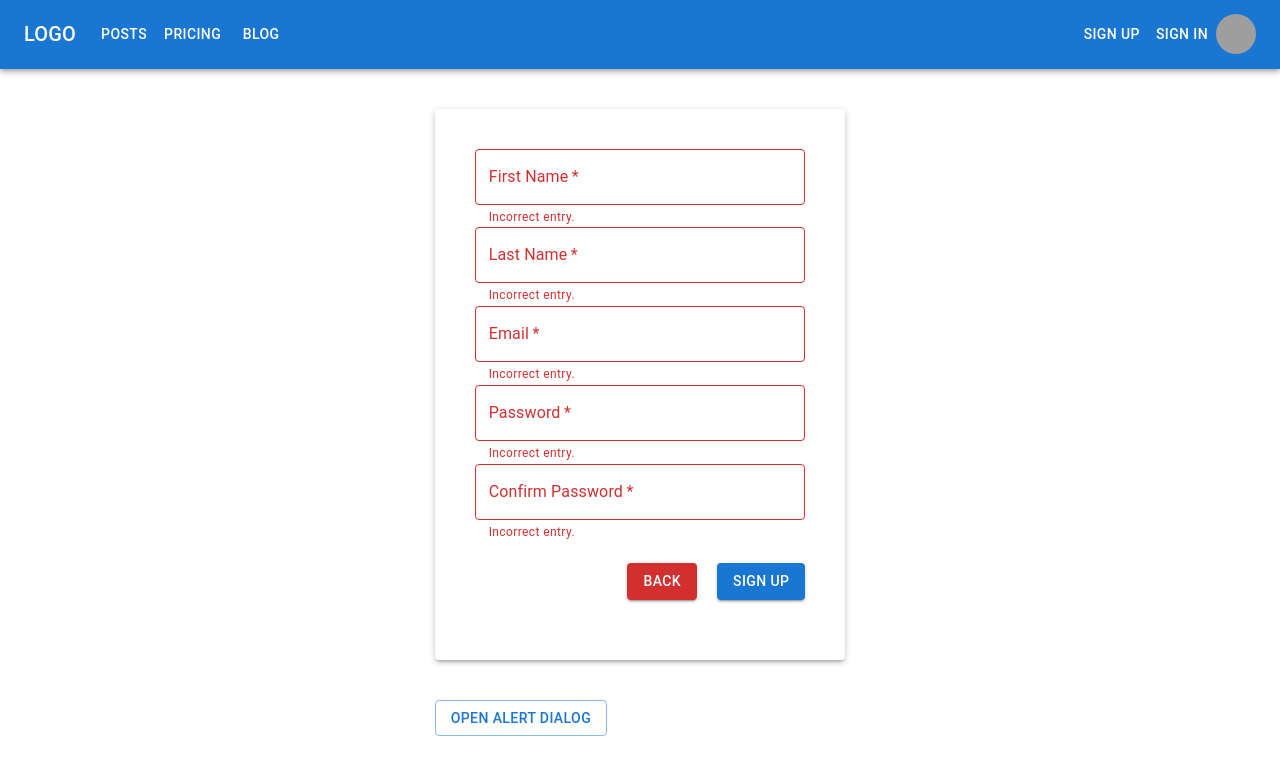
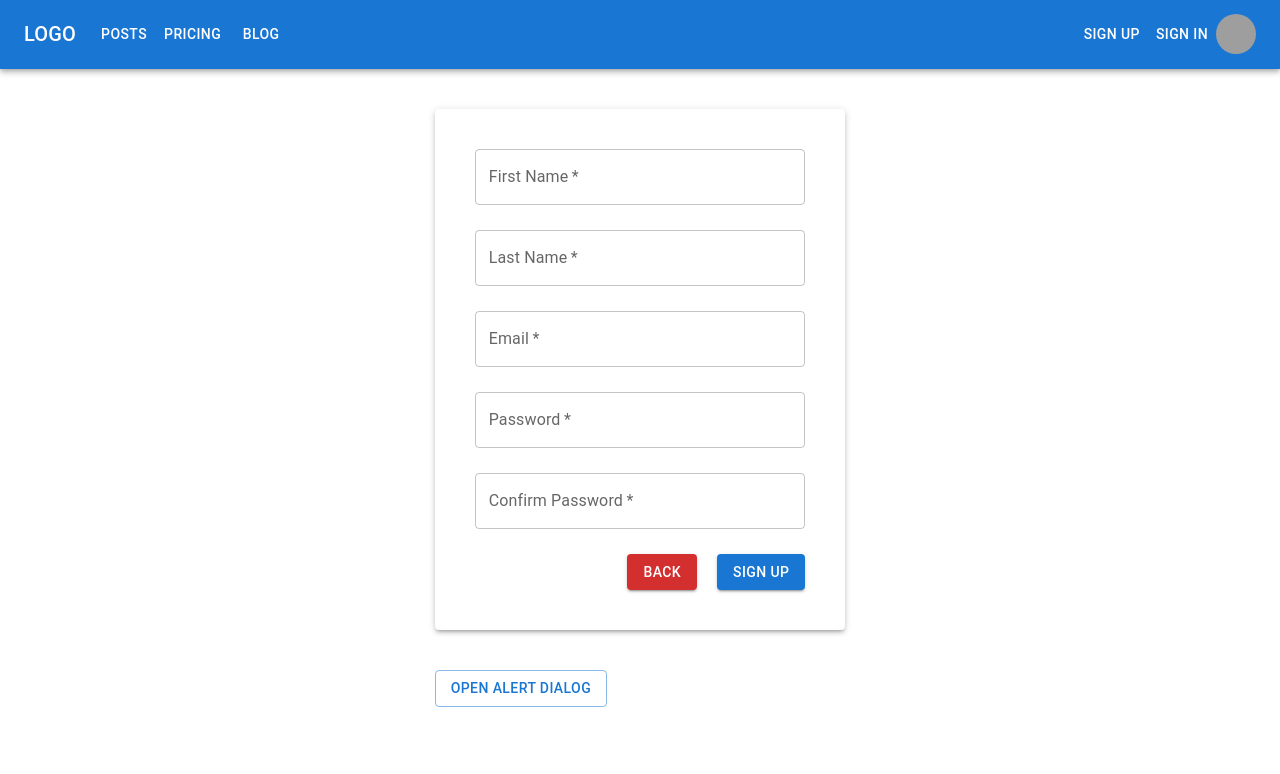
Before and after one commit to ashikahmedfahim/blog-site, a React (Create React App) app in the folder frontend/: page /sign-up in a window 1280 px wide. Shown: the top 774 px of the page. Built offline with nearby package versions, Linux system fonts and the light colour scheme; grey boxes are pictures that could not be loaded.

Commit message:
sign up form validation added

```diff
--- a/frontend/package.json
+++ b/frontend/package.json
@@ -5,6 +5,7 @@
   "dependencies": {
     "@emotion/react": "^11.7.1",
     "@emotion/styled": "^11.6.0",
+    "@hookform/resolvers": "^2.8.8",
     "@material-ui/core": "^4.12.3",
     "@material-ui/icons": "^4.11.2",
     "@mui/material": "^5.2.7",
@@ -14,12 +15,14 @@
     "axios": "^0.25.0",
     "react": "^17.0.2",
     "react-dom": "^17.0.2",
+    "react-hook-form": "^7.27.1",
     "react-redux": "^7.2.6",
     "react-router-dom": "^6.2.1",
     "react-scripts": "5.0.0",
     "redux": "^4.1.2",
     "redux-thunk": "^2.4.1",
-    "web-vitals": "^2.1.3"
+    "web-vitals": "^2.1.3",
+    "yup": "^0.32.11"
   },
   "scripts": {
     "start": "react-scripts start",
--- a/frontend/src/app/components/Form.js
+++ b/frontend/src/app/components/Form.js
@@ -1,49 +1,74 @@
-import React, { useState, useEffect } from "react";
+import React from "react";
 import Box from "@mui/material/Box";
 import TextField from "@mui/material/TextField";
 import Paper from "@mui/material/Paper";
 import Button from "@mui/material/Button";
 import AlertDialog from "./AlertDialog";
+import { useForm } from "react-hook-form";
+import { yupResolver } from "@hookform/resolvers/yup";
+import * as yup from "yup";
 
 const Form = () => {
-  const [open, setOpen] = useState(false);
+  const SignUpschema = yup.object().shape({
+    firstName: yup.string().required("First name is required"),
+    lastName: yup.string().required("Last name is required"),
+    email: yup.string().email().required("Email is required"),
+    password: yup.string().min(8).required("Password is required"),
+    confirmPassword: yup
+      .string()
+      .oneOf([yup.ref("password"), null], "Passwords must match")
+      .required("Confirm Password is required"),
+  });
 
-  const handleOpen = () => {
-    setOpen(true);
-  };
+  const {
+    register,
+    handleSubmit,
+    formState: { errors },
+  } = useForm({
+    resolver: yupResolver(SignUpschema),
+  });
 
-  const handleClose = () => {
-    setOpen(false);
-  };
-
-  useEffect(() => {}, [open]);
+  const handleFormSubmit = (formData) => {
+    console.log(formData);
+  }
 
   return (
-    <Box component="form" noValidate autoComplete="off">
+    <Box
+      component="form"
+      noValidate
+      autoComplete="off"
+      onSubmit={handleSubmit(handleFormSubmit)}
+    >
       <Paper elevation={3} className="p-10 my-10">
         <TextField
           required
           fullWidth
           id="firstName"
           label="First Name"
-          helperText="Incorrect entry."
-          error
+          helperText={errors.firstName ? errors.firstName.message : ""}
+          error={errors.firstName ? true : false}
+          {...register("firstName")}
+          sx={{ marginBottom: "25px" }}
         />
         <TextField
           required
           fullWidth
           id="lastName"
           label="Last Name"
-          helperText="Incorrect entry."
-          error
+          helperText={errors.lastName ? errors.lastName.message : ""}
+          error={errors.lastName ? true : false}
+          {...register("lastName")}
+          sx={{ marginBottom: "25px" }}
         />
         <TextField
           required
           fullWidth
           id="email"
           label="Email"
-          helperText="Incorrect entry."
-          error
+          helperText={errors.email ? errors.email.message : ""}
+          error={errors.email ? true : false}
+          {...register("email")}
+          sx={{ marginBottom: "25px" }}
         />
         <TextField
           required
@@ -51,8 +76,10 @@ const Form = () => {
           id="password"
           label="Password"
           type="password"
-          helperText="Incorrect entry."
-          error
+          helperText={errors.password ? errors.password.message : ""}
+          error={errors.password ? true : false}
+          {...register("password")}
+          sx={{ marginBottom: "25px" }}
         />
         <TextField
           required
@@ -60,17 +87,21 @@ const Form = () => {
           id="confirmPassword"
           label="Confirm Password"
           type="password"
-          helperText="Incorrect entry."
-          error
+          helperText={
+            errors.confirmPassword ? errors.confirmPassword.message : ""
+          }
+          error={errors.confirmPassword ? true : false}
+          {...register("confirmPassword")}
+          sx={{ marginBottom: "25px" }}
         />
-        <Box className="py-5 flex justify-end">
+        <Box className="flex justify-end">
           <Box className="mx-5">
             <Button variant="contained" color="error">
               Back
             </Button>
           </Box>
           <Box>
-            <Button variant="contained" color="primary">
+            <Button variant="contained" color="primary" type="submit">
               Sign up
             </Button>
           </Box>
```
Also changed, not shown: 1 other file (tests, documents, lock files or other folders).
